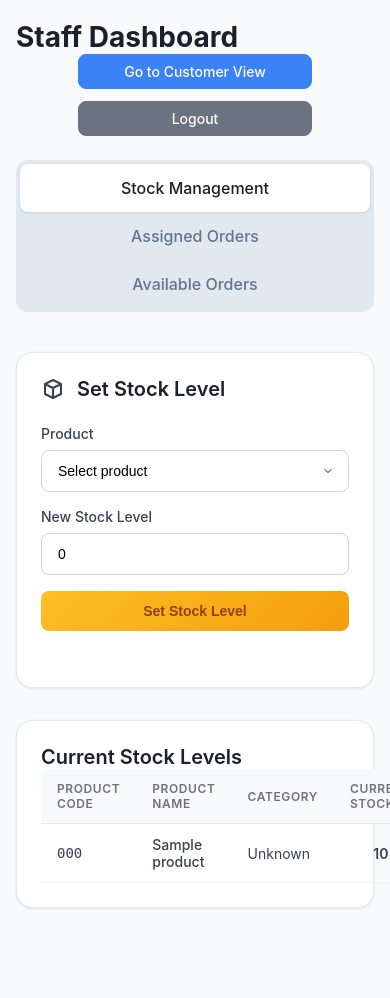
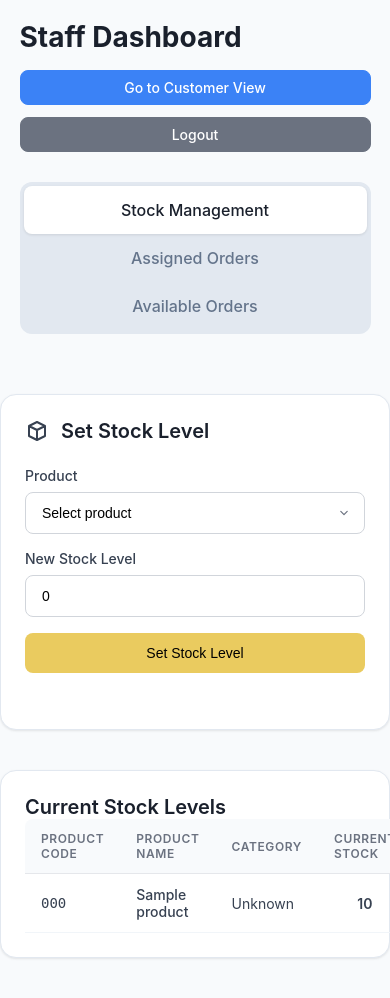
Before and after one commit to LianneMax/ITDBADM-MP, a PHP site: page /stock_management.php in a window 390 px wide; the page is wider, and only the part inside the window is pictured. Before the commit the page ends 909 px from the top of that part, so only its background shows below. Run offline with PHP 8.4, Linux system fonts and the light colour scheme; tables that the repository leaves empty or names only in its code hold one stand-in row (values such as "Sample post").

Commit message:
Front End Fixes Staff

```diff
--- a/assigned_orders.php
+++ b/assigned_orders.php
@@ -203,6 +203,7 @@ function getStatusDropdown($currentStatus, $orderId, $assignmentStatus) {
                     Logout
                 </a>
             </div>
+        </div>
 
             <nav class="tab-navigation">
                 <a href="stock_management.php" class="tab-nav-item">Stock Management</a>
--- a/available_orders.php
+++ b/available_orders.php
@@ -112,7 +112,7 @@ while ($order = $ordersResult->fetch_assoc()) {
 <html>
 <head>
     <title>Available Orders - Staff Dashboard</title>
-    <link rel="stylesheet" href="styles/staff_main.css">
+    <link rel="stylesheet" href="styles/staff_main.css?v=<?php echo time(); ?>">
     <meta name="viewport" content="width=device-width, initial-scale=1.0">
     <link rel="stylesheet" href="styles/staff.css">
 </head>
@@ -129,6 +129,8 @@ while ($order = $ordersResult->fetch_assoc()) {
                     Logout
                 </a>
             </div>
+        </div>
+
             <nav class="tab-navigation">
                 <a href="stock_management.php" class="tab-nav-item">Stock Management</a>
                 <a href="assigned_orders.php" class="tab-nav-item">Assigned Orders</a>
--- a/payment.php
+++ b/payment.php
@@ -2,7 +2,6 @@
 session_start();
 require_once 'includes/db.php';
 include_once('currency_handler.php');
-include('includes/header.php');
 $current_currency = getCurrencyData($conn);
 
 if (!isset($_SESSION['user_id'])) {
--- a/stock_management.php
+++ b/stock_management.php
@@ -53,7 +53,7 @@ function getCategoryName($categoryCode) {
 <html>
 <head>
     <title>Stock Management - Staff Dashboard</title>
-    <link rel="stylesheet" href="styles/staff_main.css">
+    <link rel="stylesheet" href="styles/staff_main.css?v=<?php echo time(); ?>">
     <meta name="viewport" content="width=device-width, initial-scale=1.0">
     <link rel="stylesheet" href="styles/staff.css">
 </head>
@@ -70,6 +70,8 @@ function getCategoryName($categoryCode) {
                     Logout
                 </a>
             </div>
+        </div>
+
             <nav class="tab-navigation">
                 <a href="stock_management.php" class="tab-nav-item active">Stock Management</a>
                 <a href="assigned_orders.php" class="tab-nav-item">Assigned Orders</a>
--- a/styles/staff_main.css
+++ b/styles/staff_main.css
@@ -6,20 +6,23 @@ body {
 }
 
 .dashboard-container {
-    max-width: 1400px;
+    max-width: 90%;
     margin: 0 auto;
     padding: 40px 20px;
 }
 
 .dashboard-header {
-    margin-bottom: 40px;
+    display: flex;
+    justify-content: space-between;
+    align-items: center;
+    margin-bottom: 30px;
 }
 
 .dashboard-title {
     font-size: 32px;
     font-weight: 700;
     color: #1a202c;
-    margin: 0 0 30px 0;
+    margin: 0;
 }
 
 /* Tab Navigation */
@@ -59,10 +62,11 @@ body {
 .card {
     background: white;
     border-radius: 16px;
-    padding: 32px;
     box-shadow: 0 1px 3px rgba(0, 0, 0, 0.06), 0 1px 2px rgba(0, 0, 0, 0.04);
     border: 1px solid #e2e8f0;
-    margin-bottom: 32px;
+    margin: 0 auto 40px;
+    max-width: 90%;
+    padding: 40px 20px;
 }
 
 .card-header {
@@ -131,9 +135,9 @@ body {
 }
 
 .update-button {
-    background: linear-gradient(135deg, #fbbf24 0%, #f59e0b 100%);
-    color: #92400e;
-    font-weight: 600;
+    background: #eacb5f;
+    color: black;
+    font-weight: 500;
     font-size: 14px;
     padding: 12px 32px;
     border: none;
@@ -144,9 +148,9 @@ body {
 }
 
 .update-button:hover {
-    background: linear-gradient(135deg, #f59e0b 0%, #d97706 100%);
+    background: #dec25c;
     transform: translateY(-1px);
-    box-shadow: 0 4px 8px rgba(217, 119, 6, 0.2);
+    box-shadow: 0 4px 8px #6d6d6d33;
 }
 
 /* Stock Table */
@@ -281,52 +285,10 @@ body {
     height: 16px;
 }
 
-/* Responsive Design */
-@media (max-width: 1024px) {
-    .stock-form {
-        grid-template-columns: 1fr;
-        gap: 16px;
-    }
-
-    .dashboard-container {
-        padding: 20px 16px;
-    }
-
-    .card {
-        padding: 24px;
-    }
-}
-
-@media (max-width: 768px) {
-    .tab-navigation {
-        flex-direction: column;
-    }
-
-    .dashboard-title {
-        font-size: 28px;
-    }
-
-    .stock-table {
-        font-size: 12px;
-    }
-
-    .stock-table th,
-    .stock-table td {
-        padding: 12px 16px;
-    }
-}
-
-/* Reusable staff button styles */
-.dashboard-title {
-    margin-bottom: 0 !important;
-}
-
+/* Staff button styles */
 .staff-action-buttons {
     display: flex;
-    justify-content: left;
     gap: 12px;
-    margin-top: 0px;
-    margin-bottom: 24px;
 }
 
 .staff-btn {
@@ -341,6 +303,7 @@ body {
     transition: all 0.2s ease;
     cursor: pointer;
     display: inline-block;
+    white-space: nowrap;
 }
 
 .staff-btn:hover {
@@ -377,14 +340,59 @@ body {
     border-color: #4b5563;
 }
 
+/* Responsive Design */
+@media (max-width: 1024px) {
+    .stock-form {
+        grid-template-columns: 1fr;
+        gap: 16px;
+    }
+
+    .dashboard-container {
+        padding: 20px 16px;
+    }
+
+    .card {
+        padding: 24px;
+    }
+}
+
+@media (max-width: 768px) {
+    .tab-navigation {
+        flex-direction: column;
+    }
+
+    .dashboard-title {
+        font-size: 28px;
+    }
+
+    .stock-table {
+        font-size: 12px;
+    }
+
+    .stock-table th,
+    .stock-table td {
+        padding: 12px 16px;
+    }
+
+    .dashboard-header {
+        flex-direction: column;
+        align-items: flex-start;
+        gap: 16px;
+    }
+
+    .staff-action-buttons {
+        align-self: stretch;
+        justify-content: center;
+    }
+}
+
 @media (max-width: 640px) {
     .staff-action-buttons {
         flex-direction: column;
-        align-items: center;
+        align-items: stretch;
     }
 
     .staff-btn {
-        width: 200px;
         text-align: center;
     }
 }
```
Also changed, not shown: staff_main.php (+9 -10 lines).
